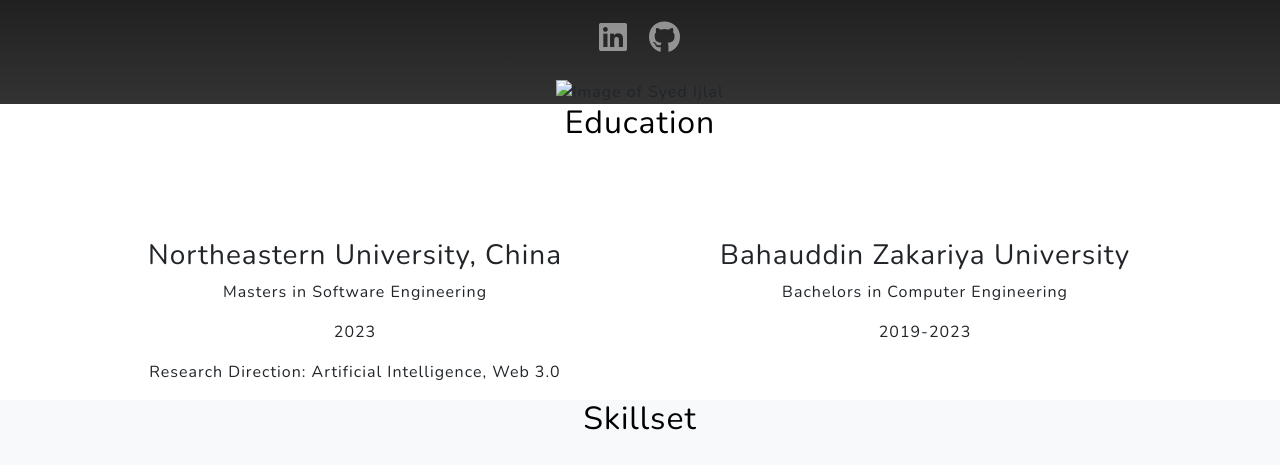
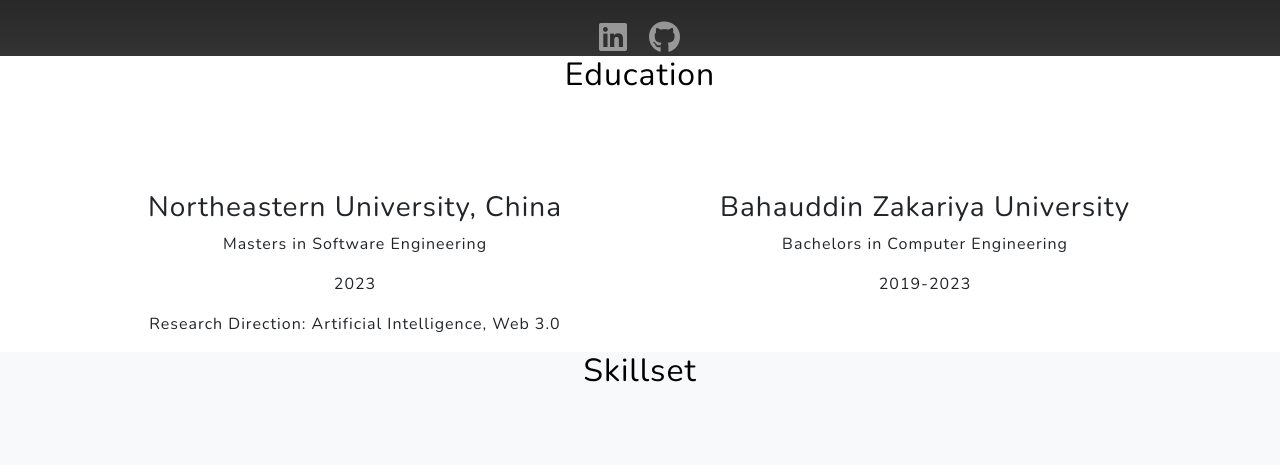
Before and after one commit to syed-ijlal/syed-ijlal.github.io, a website: page index.html in a window 1280 px wide. Shown: the part 1270-1735 px from the top of the page. Drawn offline with nearby package versions, Linux system fonts and the light colour scheme.

Commit message:
Update index.html

```diff
--- a/index.html
+++ b/index.html
@@ -79,8 +79,6 @@
                     <i class="fab fa-github fa-2x"></i>
                 </a>
             </div>
-        </div>
-        <img class="img-fluid mt-4" src="path/to/your/image.jpg" alt="Image of Syed Ijlal" />
     </div>
 </section>
 
```
